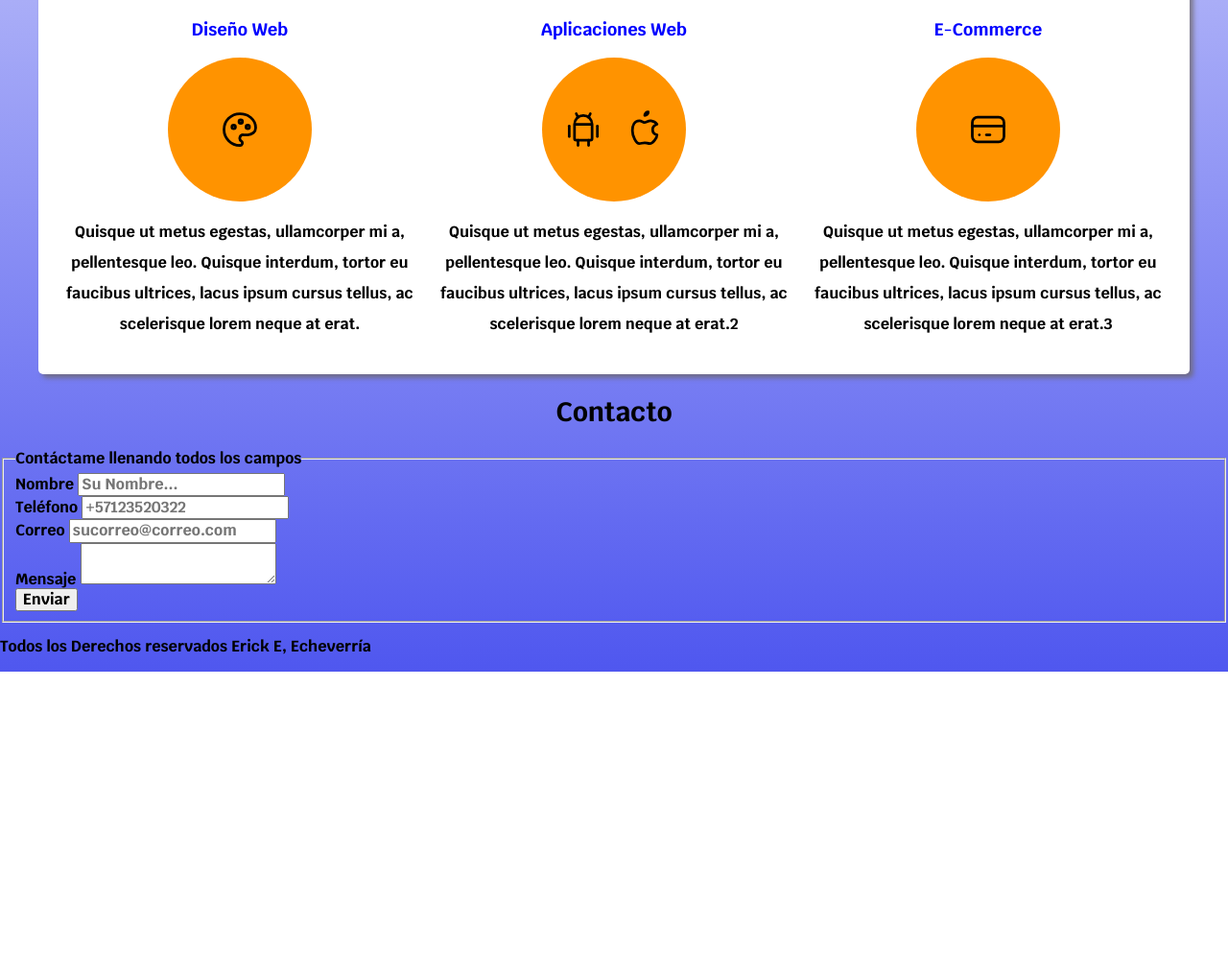
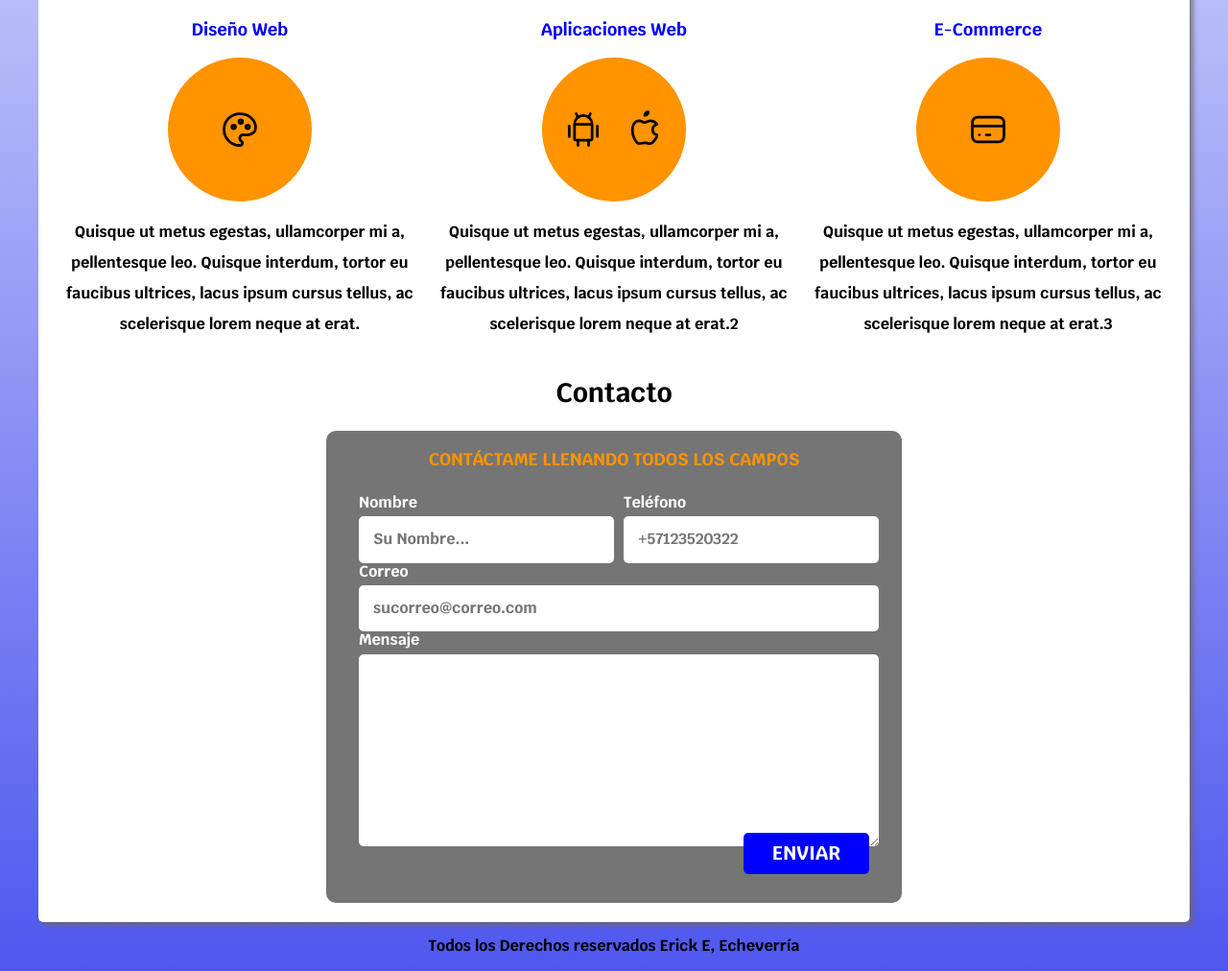
Before and after one commit to eecheverrianunez/FreelancerErick, a plain HTML site: page index.html in a window 1280 px wide. Shown: the part 663-1675 px from the top of the page at 96% size. Before the commit the page ends 1363 px from the top, so only its background shows below. Drawn offline with Linux system fonts and the light colour scheme.

Commit message:
Proyecto terminado 3e

```diff
--- a/css/style.css
+++ b/css/style.css
@@ -15,6 +15,16 @@
 html {
     font-size: 62.5%;   /*Colocar estas lineas de Html y body en todos los proyecto*/
     box-sizing: border-box; /*hack para box model */
+    scroll-snap-type: y mandatory; /*al escrolear para en cada seccion de la página*/
+}
+
+/*Scroll Sanp*/
+
+.servicios,
+.navegacion-principal,
+.formulario {
+    scroll-snap-align: center;
+    scroll-padding-top: always;
 }
 
 *, *:before, *:after {
@@ -69,6 +79,7 @@ h1, h2, h3 {
     font-weight: bold;
     width: 90%;
     text-align: center;
+    border: none;
 }
 
 @media (min-width: 768px) {
@@ -78,8 +89,33 @@ h1, h2, h3 {
 
 }
 
+.boton:hover {
+    cursor: pointer;
+}
+
 .titulo span {
     font-size: 2rem;
+}
+
+/*Utilidades*/
+
+.w-sm-100 {
+    width: 100%;
+}
+
+@media (min-width: 768px) {
+    .w-sm-100 {
+        width: auto;
+    }
+
+}
+
+.flex {
+    display: flex;
+}
+
+.alinear-derecha{
+    justify-content: flex-end;
 }
 
 .contenedor {
@@ -193,3 +229,75 @@ h1, h2, h3 {
     justify-content: space-evenly; /*separa mejor los iconos en los circulor ver variedad en impeccionar navegador*/
     align-items: center;
 }
+
+/** Contacto **/
+
+.formulario {
+    background-color: var(--gris);
+    width: min(60rem, 100%);
+    margin:  auto;
+    padding: 2rem;
+    border-radius: 1rem;    /*Utiliza el valor mas pequeño*/
+
+}
+
+.formulario legend {
+    text-align: center;
+    font-size: 1.8rem;
+    text-transform: uppercase;
+    font-weight: 700;
+    margin-bottom: 2rem;
+    color: var(--amarillo);
+}
+
+@media (min-width: 768px) {
+    .contenedor-campos {
+        display: grid;
+        grid-template-columns: 50% 50%;
+        grid-template-rows: auto auto 20rem;
+        column-gap: 1rem;
+    }
+
+    .campo:nth-child(3), /*reviso la posicion de la clase que quiero tomar en cuenta*/
+    .campo:nth-child(4){
+        grid-column: 1 / 3;
+    }
+
+}
+
+
+
+.formulario fieldset {
+    border: none;  /**quita el borde que coloca por defecto al rededor del formulario**/
+}
+
+.campos {
+    margin-bottom: 1rem;
+}
+
+.campo label {
+    color: var(--blanco);
+    font-weight: bold;
+    margin-bottom: .5rem;
+    display: block;
+
+}
+
+.campo textarea {
+    height: 20rem;
+}
+
+
+.input-text {
+    width: 100%;
+    border: none;
+    padding: 1.5rem;
+    border-radius: .5rem;
+}
+
+
+/**Footer**/
+
+.footer {
+    text-align: center;
+}
--- a/index.html
+++ b/index.html
@@ -108,43 +108,44 @@
                 <p>Quisque ut metus egestas, ullamcorper mi a, pellentesque leo. Quisque interdum, tortor eu faucibus ultrices, lacus ipsum cursus tellus, ac scelerisque lorem neque at erat.3</p>
             </section>
         </div>   <!--.servicios-->
-    </main>
 
-    <section>
+
+        <section clase="contacto">
             <h2>Contacto</h2>
-
+            <form action="" class="formulario">
                 <fieldset>
                     <legend>Contáctame llenando todos los campos</legend>
-
-            <div>
+                    <div class="contenedor-campos">
+                        <div class="campo">
                             <label>Nombre</label>
-                <input type="text" name="" id="" placeholder="Su Nombre...">
+                            <input class="input-text" type="text" name="" id="" placeholder="Su Nombre...">
                         </div>
 
-            <div>
+                        <div class="campo">
                             <label>Teléfono</label>
-                <input type="tel" name="" id="" placeholder="+57123520322">
+                            <input class="input-text" type="tel" name="" id="" placeholder="+57123520322">
                         </div>
 
-            <div>
+                        <div class="campo">
                             <label>Correo</label>
-                <input type="email" name="" id="" placeholder="sucorreo@correo.com">
+                            <input class="input-text" type="email" name="" id="" placeholder="sucorreo@correo.com">
                         </div>
 
-            <div>
+                        <div class="campo">
                             <label>Mensaje</label>
-                <textarea name="" id=""></textarea>
+                            <textarea class="input-text" name="" id=""></textarea>
                         </div>
-
-            <div>
-                <input type="submit" value="Enviar">
+                    </div><!--Contenedor-campos-->
+                    <div class="alinear-derecha flex">
+                        <input class="boton w-sm-100" type="submit" value="Enviar">
                     </div>
 
                 </fieldset>
+            </form>
 
         </section>
-
-    <footer>
+    </main>
+    <footer class="footer">
         <p>Todos los Derechos reservados Erick E, Echeverría</p>
     </footer>
 
```
Lines whose indentation alone changed are shown as unchanged.
